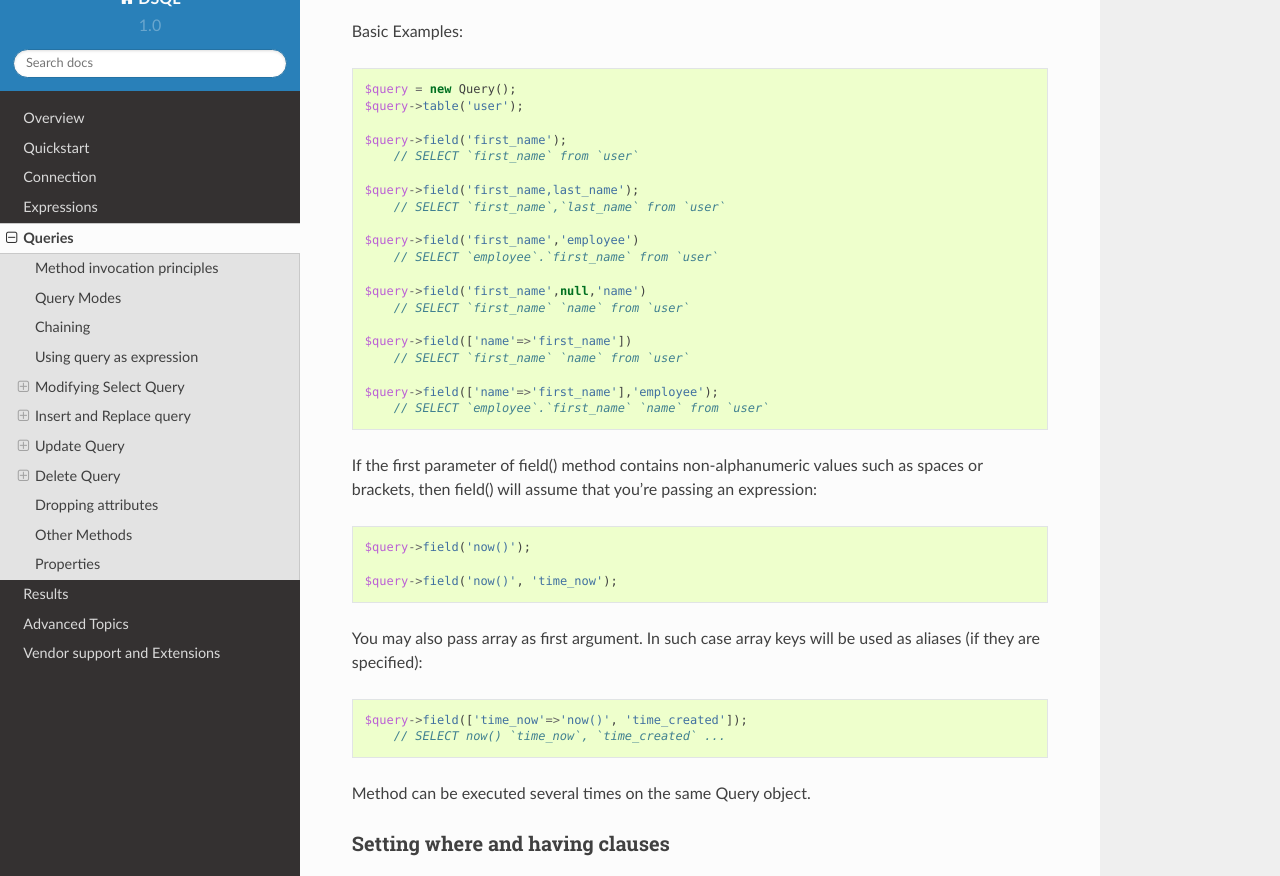
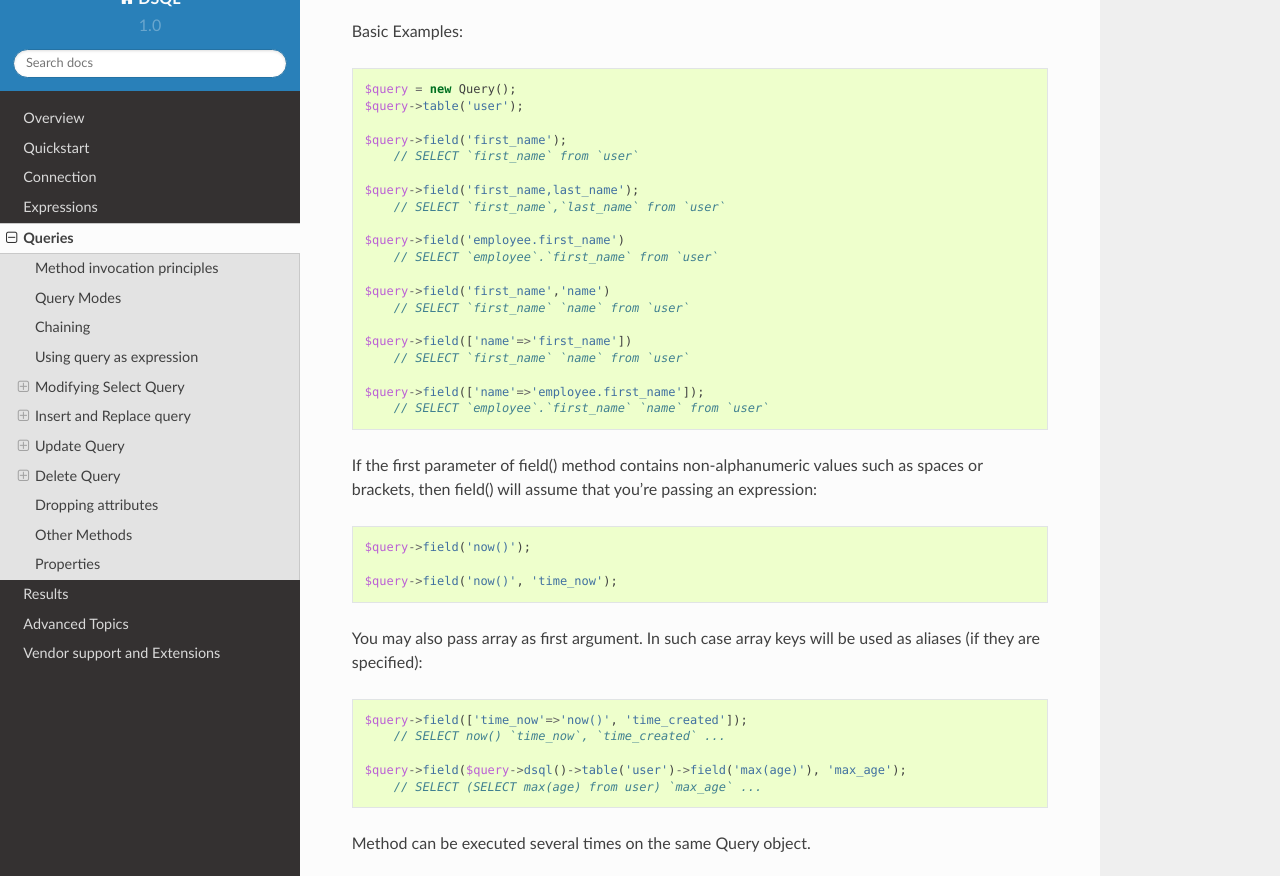
Before and after one commit to atk4/dsql, a Sphinx documentation site: the page built from docs/queries.rst, in a window 1280 px wide and 1400 px high, scrolled down 5766 px, cut to the strip 27-903 px from the top of the window. Built offline with Sphinx 7.4.7 and the Read the Docs theme 2.0.0, drawn with Linux system fonts in a browser that asks for light colours; cross-references to code outside the pages are shown as plain code.

Commit message:
update documentation

```diff
--- a/docs/queries.rst
+++ b/docs/queries.rst
@@ -274,17 +274,15 @@
 Setting Fields
 --------------
 
-.. php:method:: field($fields, $table = null, $alias = null)
+.. php:method:: field($fields, $alias = null)
 
     Adds additional field that you would like to query. If never called,
     will default to :php:attr:`defaultField`, which normally is `*`.
 
     This method has several call options. $field can be array of fields
-    and also can be an :php:class:`Expression`. If you specify expression
-    in $field then alias is mandatory.
+    and also can be an :php:class:`Expression` or :php:class:`Query`
 
     :param string|array|object $fields: Specify list of fields to fetch
-    :param string $table: Optionally specify a table to query from
     :param string $alias: Optionally specify alias of field in resulting query
     :returns: $this
 
@@ -299,16 +297,16 @@
     $query->field('first_name,last_name');
         // SELECT `first_name`,`last_name` from `user`
 
-    $query->field('first_name','employee')
+    $query->field('employee.first_name')
         // SELECT `employee`.`first_name` from `user`
 
-    $query->field('first_name',null,'name')
+    $query->field('first_name','name')
         // SELECT `first_name` `name` from `user`
 
     $query->field(['name'=>'first_name'])
         // SELECT `first_name` `name` from `user`
 
-    $query->field(['name'=>'first_name'],'employee');
+    $query->field(['name'=>'employee.first_name']);
         // SELECT `employee`.`first_name` `name` from `user`
 
 If the first parameter of field() method contains non-alphanumeric values
@@ -324,6 +322,9 @@
 
     $query->field(['time_now'=>'now()', 'time_created']);
         // SELECT now() `time_now`, `time_created` ...
+
+    $query->field($query->dsql()->table('user')->field('max(age)'), 'max_age');
+        // SELECT (SELECT max(age) from user) `max_age` ...
 
 Method can be executed several times on the same Query object.
 
```
